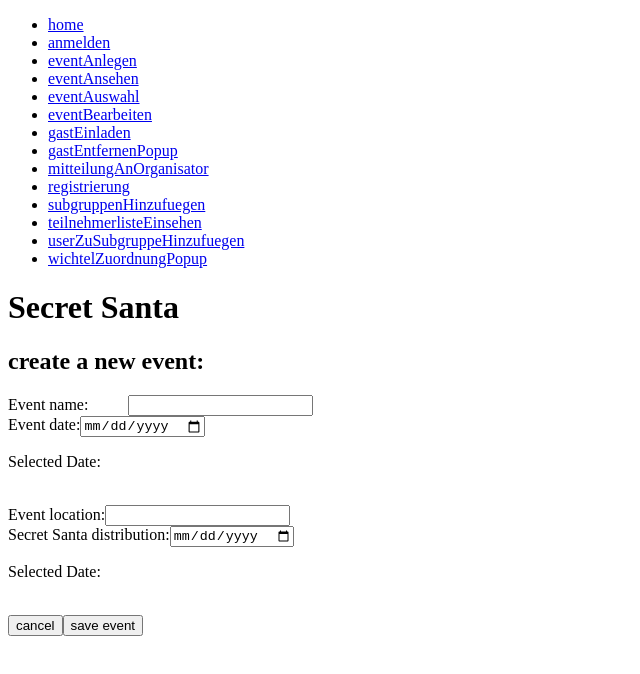
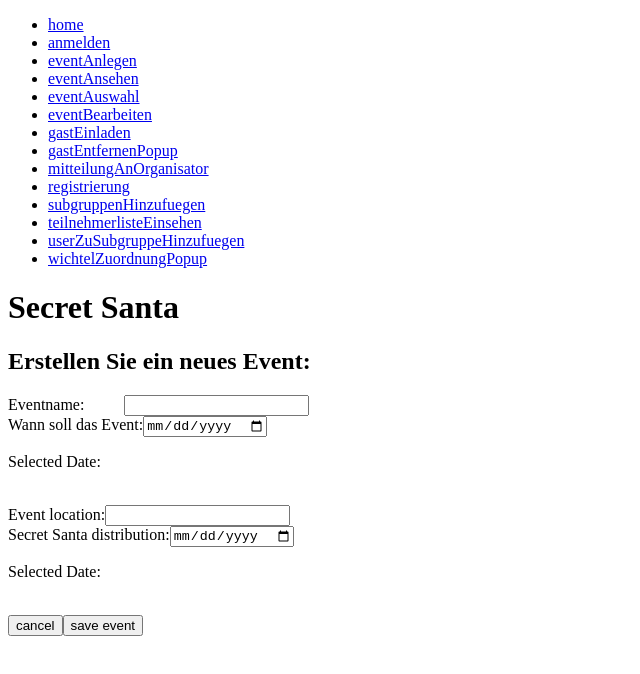
Before and after one commit to pgs3238/WichtelApp2, a React (Create React App) app in the folder src/main/frontend/: page /eventAnlegen in a window 1280 px wide. Shown: the top 674 px of the page, without its empty margins (0-640 px from the left). Built offline with nearby package versions, Linux system fonts and the light colour scheme.

Commit message:
test ardit

```diff
--- a/src/main/frontend/src/pages/EventAnlegen.jsx
+++ b/src/main/frontend/src/pages/EventAnlegen.jsx
@@ -20,8 +20,8 @@ function Layout() {
     return (
         <form onSubmit={handleSubmit}>
             <h1>Secret Santa</h1>
-            <h2>create a new event:</h2>
-            <label>Event name:
+            <h2>Erstellen Sie ein neues Event:</h2>
+            <label>Eventname:
                 &emsp;&emsp;&nbsp;
                 <input
                     type = "text"
@@ -33,7 +33,7 @@ function Layout() {
             </label>
             <br/>
 
-            <label>Event date:
+            <label>Wann soll das Event:
                 <input
                     type = "date"
                     onChange = {e=>setDate(e.target.value)}
```
